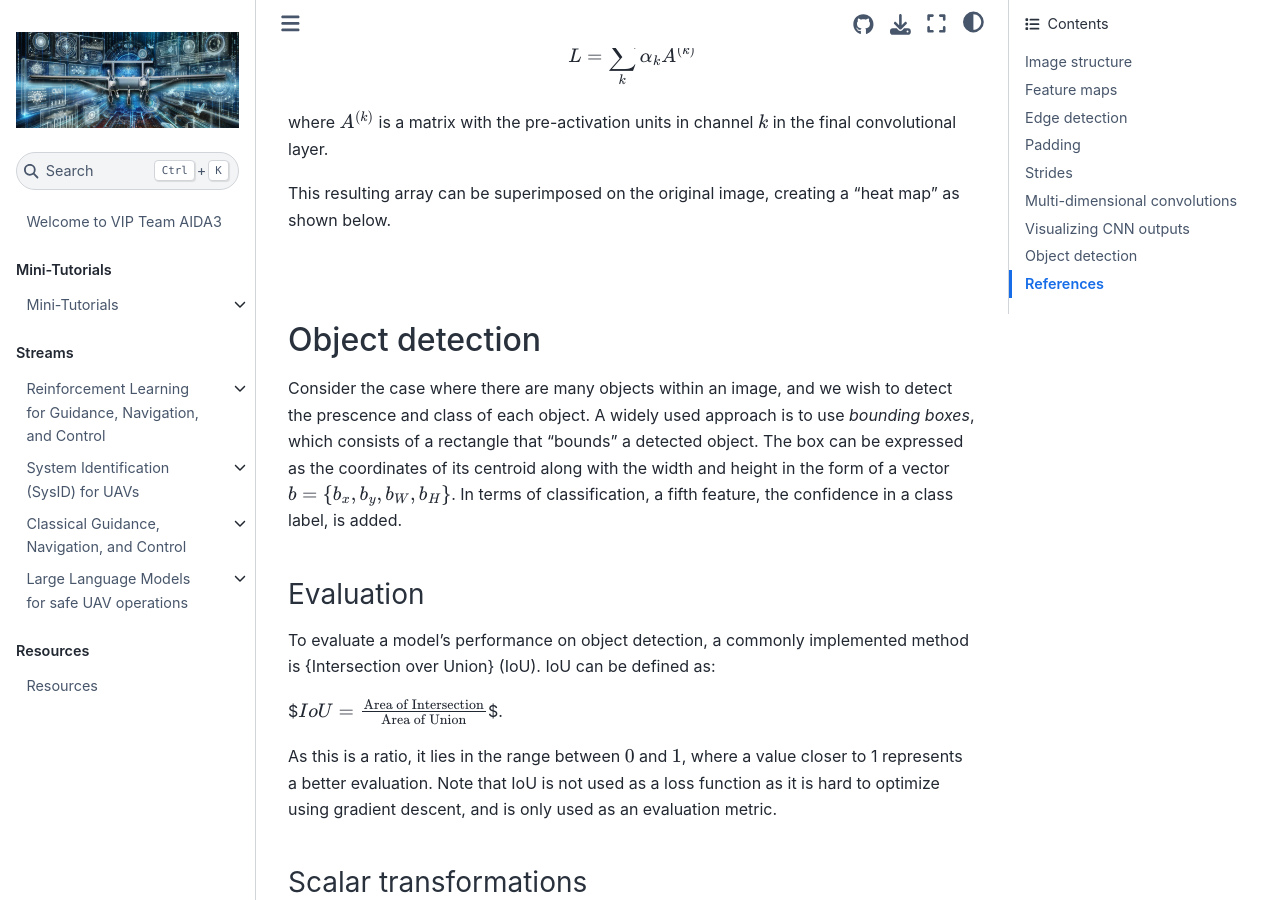
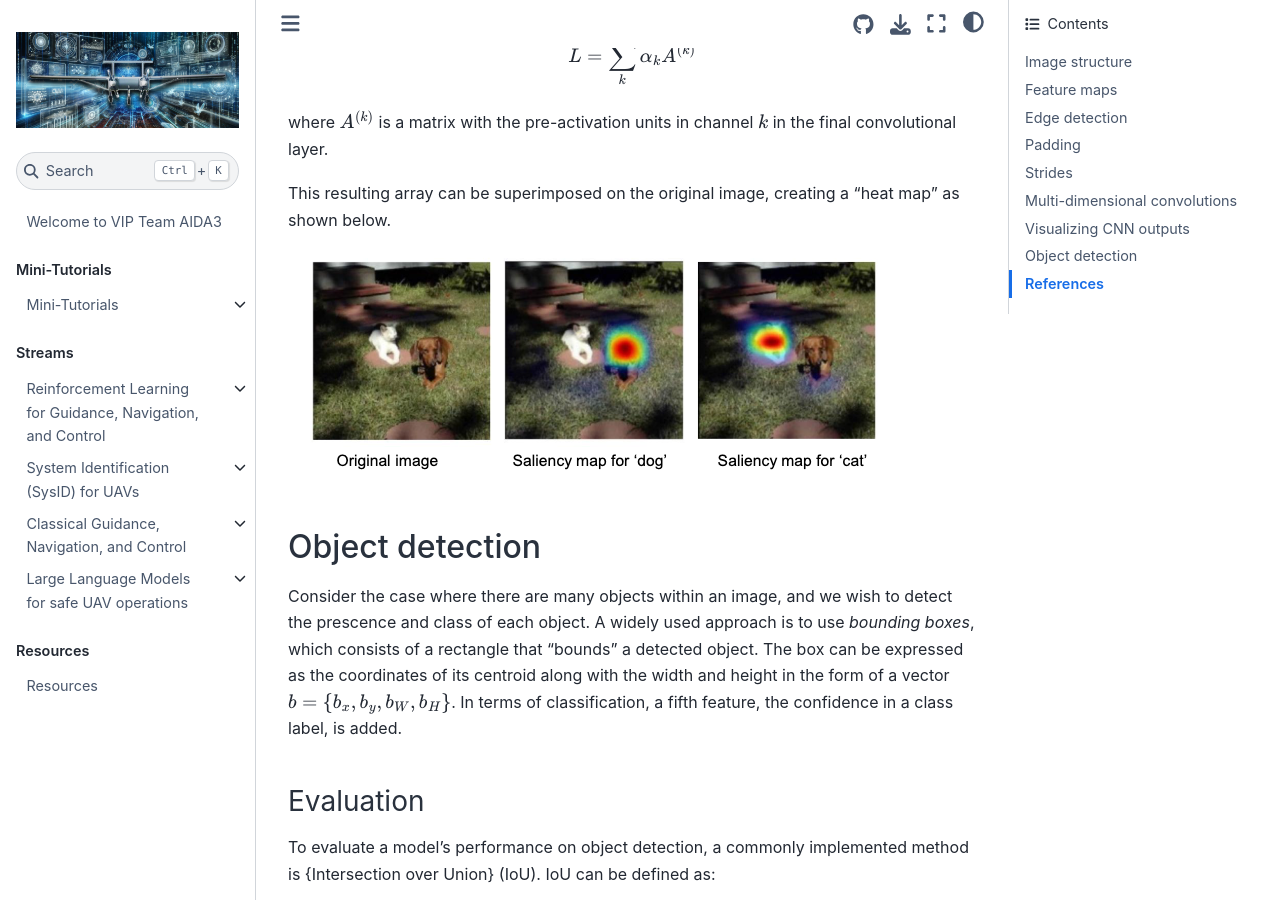
Before and after one commit to VIP-Team-AIDA3/VIP-Team-AIDA3.github.io, a Jupyter Book: the page built from mini-tutorials/computer_vision_basics.md, in a window 1280 px wide and 900 px high, scrolled down 5423 px. Built offline with Jupyter Book 1.0.4 settings and Sphinx 7.4.7 and the Sphinx Book theme 1.1.4, drawn with Linux system fonts in a browser that asks for light colours.

Commit message:
chore: test image

```diff
--- a/mini-tutorials/computer_vision_basics.md
+++ b/mini-tutorials/computer_vision_basics.md
@@ -103,7 +103,8 @@ where $A^{(k)}$ is a matrix with the pre-activation units in channel $k$ in the
 
 This resulting array can be superimposed on the original image, creating a "heat map" as shown below.
 
-![](/figures/saliency.png)
+![](figures/saliency.png)
+
 
 ## Object detection
 
```
